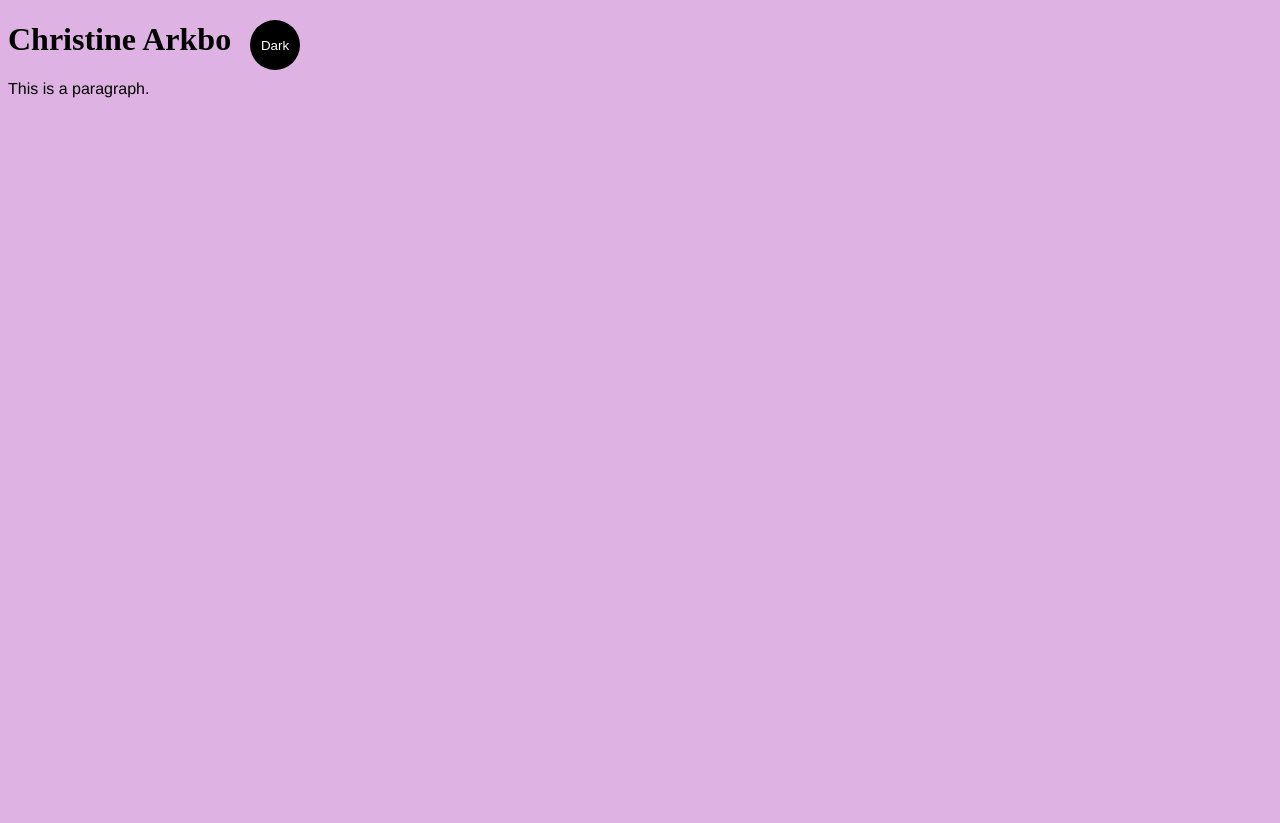
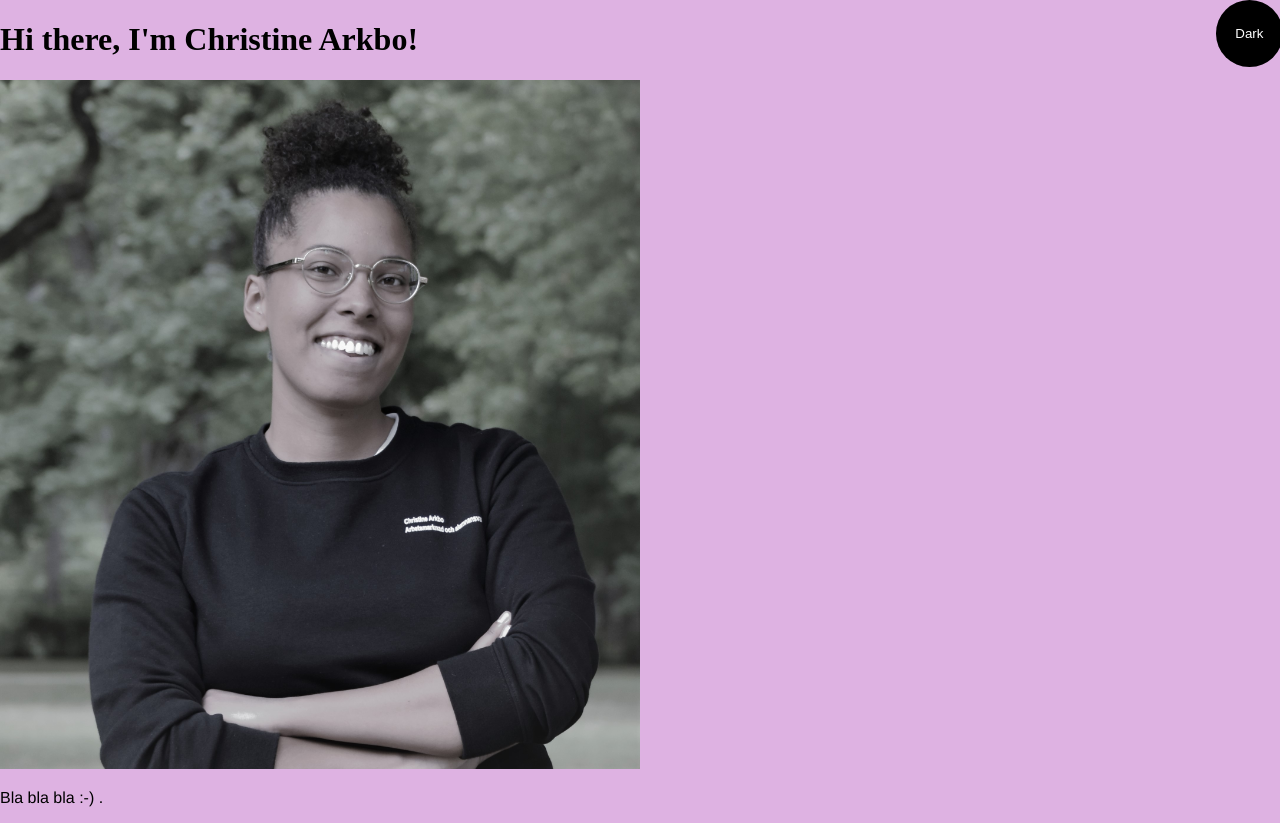
Before and after one commit to xtinealexa/xtinealexa.github.io, a plain HTML site: page index.html in a window 1280 px wide. Before the commit the page ends 800 px from the top, so only its background shows below. Drawn offline with Linux system fonts and the light colour scheme.

```diff
--- a/index.html
+++ b/index.html
@@ -6,12 +6,11 @@
     <link rel="stylesheet" href="main.css">
 </head>
 <body class="light-theme">
-
-<h1>Christine Arkbo</h1>
-<p>This is a paragraph.</p>
+    <h1>Hi there, I'm Christine Arkbo!</h1>
+    <img class="image-background" src="images/Christine.jpg" alt="Girl in Italy">
+    <p>Bla bla bla :-) .</p>
 <div>
     <button class="btn">Dark</button>
-
 </div>
 <script src="app.js"></script>
 <noscript>You need to enable JavaScript to view the full site.</noscript>
--- a/main.css
+++ b/main.css
@@ -9,6 +9,7 @@
 }
 body {
    background: var(--bg);
+   margin: 0em;
 }
 p {
     font-family: helvetica;
@@ -27,13 +28,20 @@
 }
 .btn {
     position: absolute;
-    top: 20px;
-    left: 250px;
-    height: 50px;
-    width: 50px;
+    top: 0%;
+    left: 95%;
+    height: 5em;
+    width: 5em;
     border-radius: 50%;
     border: none;
     color: var(--btnFontColor);
     background-color: var(--btnBg);
 }
 .btn:focus {outline-style: none}
+.image-background{
+    /* background-image: image(images/Christine.jpg); */
+   /*  margin-left: 0%;
+    padding-left: 0%; */
+    height:500% ;
+    width: 50%;
+}
```
Also changed, not shown: images/Christine.jpg (added), 1 other file.
